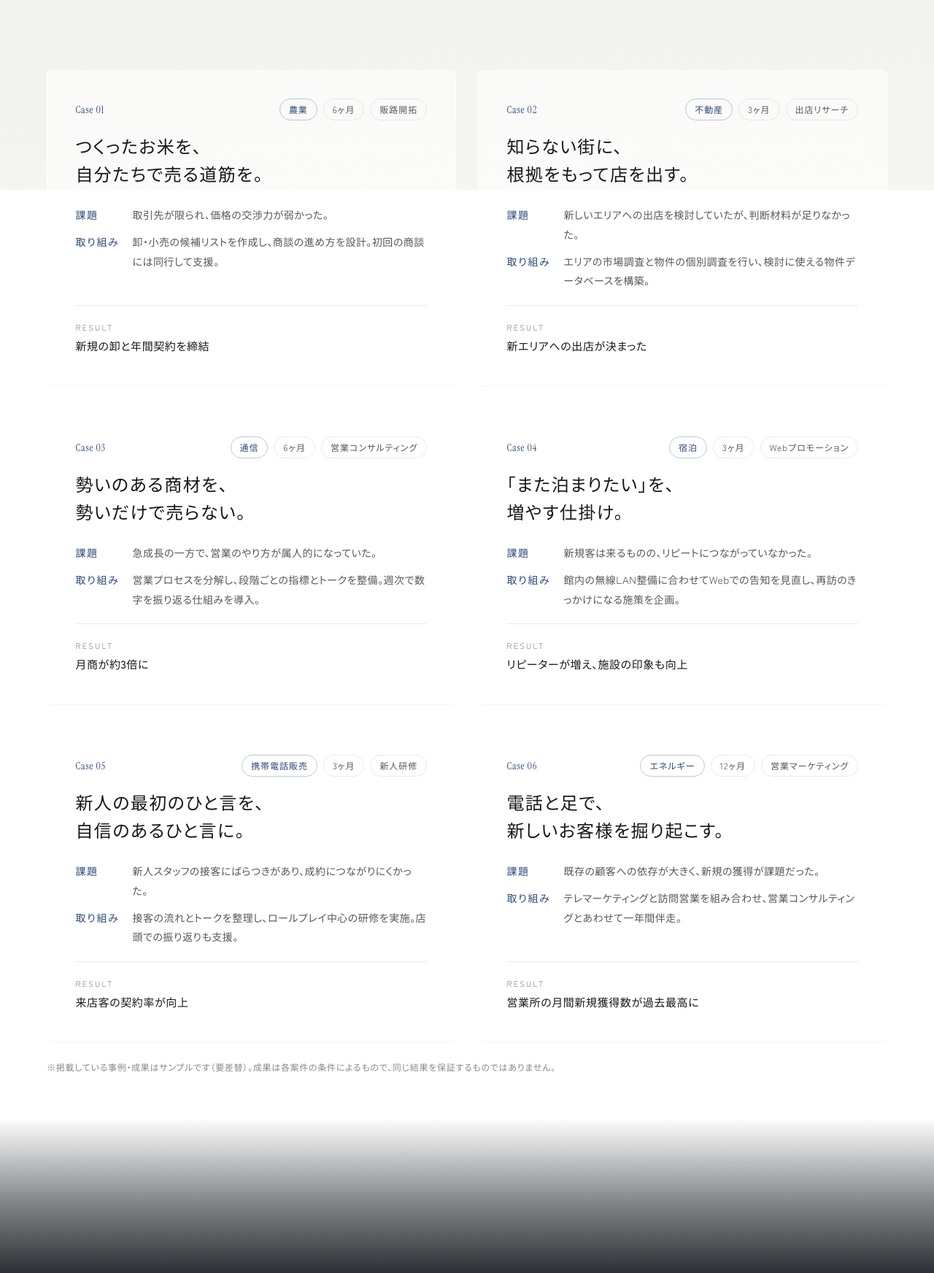
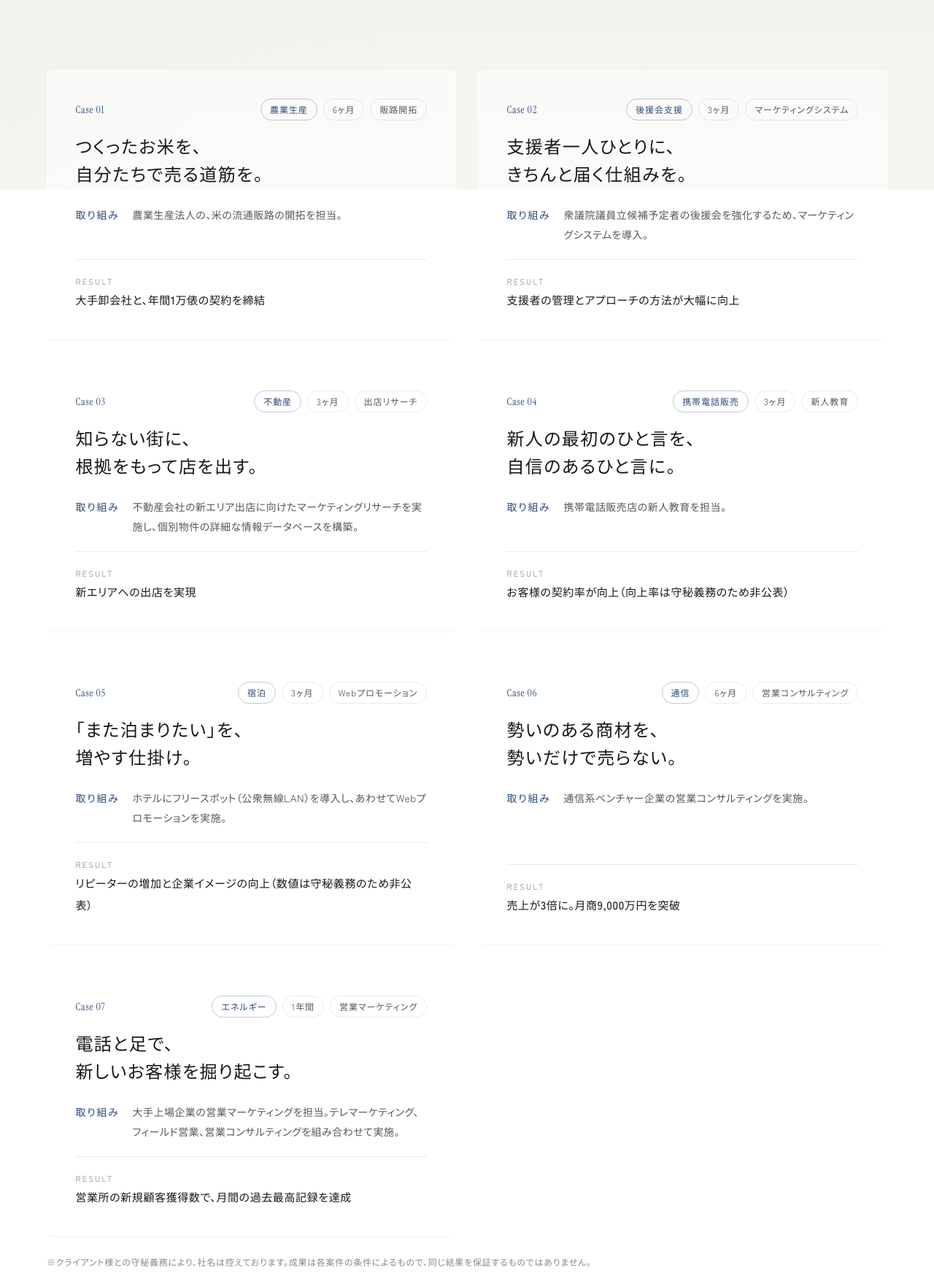
Before and after one commit to fujikurakenjiwork-beep/marketing-consulting-hp, a plain HTML site: page works.html in a window 1280 px wide. Shown: the part 540-2284 px from the top of the page at 73% size. Drawn offline with Linux system fonts and the light colour scheme.

Commit message:
Use real case studies and prices from the current site
Seven anonymized cases and the published price list; top-page stats now come from real data.

Co-Authored-By: Claude Opus 5.5 <noreply@anthropic.com>

```diff
--- a/works.html
+++ b/works.html
@@ -5,14 +5,14 @@
 <meta name="viewport" content="width=device-width, initial-scale=1">
 <script>document.documentElement.classList.add('js')</script>
 <title>導入事例｜K.OTSUKA</title>
-<meta name="description" content="農業・不動産・通信・宿泊・小売・エネルギーなど、業種を問わず取り組んできた販路開拓・営業コンサルティング・テレマーケティングの導入事例。">
+<meta name="description" content="農業・後援会支援・不動産・携帯電話販売・宿泊・通信・エネルギー。業種を問わず取り組んできた販路開拓・営業コンサルティング・テレマーケティングの導入事例。">
 <!-- 要差替: サンプル公開中は検索除外。本番公開時にこの行を削除 -->
 <meta name="robots" content="noindex, nofollow">
 <link rel="canonical" href="https://fujikurakenjiwork-beep.github.io/marketing-consulting-hp/works.html">
 <meta property="og:type" content="article">
 <meta property="og:site_name" content="K.OTSUKA">
 <meta property="og:title" content="導入事例｜K.OTSUKA">
-<meta property="og:description" content="農業・不動産・通信・宿泊・小売・エネルギーなど、業種を問わず取り組んできた販路開拓・営業コンサルティング・テレマーケティングの導入事例。">
+<meta property="og:description" content="農業・後援会支援・不動産・携帯電話販売・宿泊・通信・エネルギー。業種を問わず取り組んできた販路開拓・営業コンサルティング・テレマーケティングの導入事例。">
 <meta property="og:url" content="https://fujikurakenjiwork-beep.github.io/marketing-consulting-hp/works.html">
 <link rel="icon" href="favicon.svg" type="image/svg+xml">
 <link rel="preconnect" href="https://fonts.googleapis.com">
@@ -68,46 +68,51 @@
 
 <section id="cases" style="padding-top:clamp(48px,6vw,80px)">
   <div class="inner">
-    <!-- 要差替: 事例はすべてサンプル -->
     <div class="grid grid--2 stagger">
       <article class="card case" id="case-01" style="--i:0">
-        <div class="case-meta"><span class="num">Case 01</span><span class="tags"><span class="tag">農業</span><span class="tag tag--plain">6ヶ月</span><span class="tag tag--plain">販路開拓</span></span></div>
+        <div class="case-meta"><span class="num">Case 01</span><span class="tags"><span class="tag">農業生産</span><span class="tag tag--plain">6ヶ月</span><span class="tag tag--plain">販路開拓</span></span></div>
         <h3 class="h3">つくったお米を、<br>自分たちで売る道筋を。</h3>
-        <dl><dt>課題</dt><dd>取引先が限られ、価格の交渉力が弱かった。</dd><dt>取り組み</dt><dd>卸・小売の候補リストを作成し、商談の進め方を設計。初回の商談には同行して支援。</dd></dl>
-        <p class="result"><small>RESULT</small>新規の卸と年間契約を締結</p>
+        <dl><dt>取り組み</dt><dd>農業生産法人の、米の流通販路の開拓を担当。</dd></dl>
+        <p class="result"><small>RESULT</small>大手卸会社と、年間1万俵の契約を締結</p>
       </article>
       <article class="card case" id="case-02" style="--i:1">
-        <div class="case-meta"><span class="num">Case 02</span><span class="tags"><span class="tag">不動産</span><span class="tag tag--plain">3ヶ月</span><span class="tag tag--plain">出店リサーチ</span></span></div>
-        <h3 class="h3">知らない街に、<br>根拠をもって店を出す。</h3>
-        <dl><dt>課題</dt><dd>新しいエリアへの出店を検討していたが、判断材料が足りなかった。</dd><dt>取り組み</dt><dd>エリアの市場調査と物件の個別調査を行い、検討に使える物件データベースを構築。</dd></dl>
-        <p class="result"><small>RESULT</small>新エリアへの出店が決まった</p>
+        <div class="case-meta"><span class="num">Case 02</span><span class="tags"><span class="tag">後援会支援</span><span class="tag tag--plain">3ヶ月</span><span class="tag tag--plain">マーケティングシステム</span></span></div>
+        <h3 class="h3">支援者一人ひとりに、<br>きちんと届く仕組みを。</h3>
+        <dl><dt>取り組み</dt><dd>衆議院議員立候補予定者の後援会を強化するため、マーケティングシステムを導入。</dd></dl>
+        <p class="result"><small>RESULT</small>支援者の管理とアプローチの方法が大幅に向上</p>
       </article>
       <article class="card case" id="case-03" style="--i:0">
-        <div class="case-meta"><span class="num">Case 03</span><span class="tags"><span class="tag">通信</span><span class="tag tag--plain">6ヶ月</span><span class="tag tag--plain">営業コンサルティング</span></span></div>
-        <h3 class="h3">勢いのある商材を、<br>勢いだけで売らない。</h3>
-        <dl><dt>課題</dt><dd>急成長の一方で、営業のやり方が属人的になっていた。</dd><dt>取り組み</dt><dd>営業プロセスを分解し、段階ごとの指標とトークを整備。週次で数字を振り返る仕組みを導入。</dd></dl>
-        <p class="result"><small>RESULT</small>月商が約3倍に</p>
+        <div class="case-meta"><span class="num">Case 03</span><span class="tags"><span class="tag">不動産</span><span class="tag tag--plain">3ヶ月</span><span class="tag tag--plain">出店リサーチ</span></span></div>
+        <h3 class="h3">知らない街に、<br>根拠をもって店を出す。</h3>
+        <dl><dt>取り組み</dt><dd>不動産会社の新エリア出店に向けたマーケティングリサーチを実施し、個別物件の詳細な情報データベースを構築。</dd></dl>
+        <p class="result"><small>RESULT</small>新エリアへの出店を実現</p>
       </article>
       <article class="card case" id="case-04" style="--i:1">
-        <div class="case-meta"><span class="num">Case 04</span><span class="tags"><span class="tag">宿泊</span><span class="tag tag--plain">3ヶ月</span><span class="tag tag--plain">Webプロモーション</span></span></div>
-        <h3 class="h3">「また泊まりたい」を、<br>増やす仕掛け。</h3>
-        <dl><dt>課題</dt><dd>新規客は来るものの、リピートにつながっていなかった。</dd><dt>取り組み</dt><dd>館内の無線LAN整備に合わせてWebでの告知を見直し、再訪のきっかけになる施策を企画。</dd></dl>
-        <p class="result"><small>RESULT</small>リピーターが増え、施設の印象も向上</p>
+        <div class="case-meta"><span class="num">Case 04</span><span class="tags"><span class="tag">携帯電話販売</span><span class="tag tag--plain">3ヶ月</span><span class="tag tag--plain">新人教育</span></span></div>
+        <h3 class="h3">新人の最初のひと言を、<br>自信のあるひと言に。</h3>
+        <dl><dt>取り組み</dt><dd>携帯電話販売店の新人教育を担当。</dd></dl>
+        <p class="result"><small>RESULT</small>お客様の契約率が向上（向上率は守秘義務のため非公表）</p>
       </article>
       <article class="card case" id="case-05" style="--i:0">
-        <div class="case-meta"><span class="num">Case 05</span><span class="tags"><span class="tag">携帯電話販売</span><span class="tag tag--plain">3ヶ月</span><span class="tag tag--plain">新人研修</span></span></div>
-        <h3 class="h3">新人の最初のひと言を、<br>自信のあるひと言に。</h3>
-        <dl><dt>課題</dt><dd>新人スタッフの接客にばらつきがあり、成約につながりにくかった。</dd><dt>取り組み</dt><dd>接客の流れとトークを整理し、ロールプレイ中心の研修を実施。店頭での振り返りも支援。</dd></dl>
-        <p class="result"><small>RESULT</small>来店客の契約率が向上</p>
+        <div class="case-meta"><span class="num">Case 05</span><span class="tags"><span class="tag">宿泊</span><span class="tag tag--plain">3ヶ月</span><span class="tag tag--plain">Webプロモーション</span></span></div>
+        <h3 class="h3">「また泊まりたい」を、<br>増やす仕掛け。</h3>
+        <dl><dt>取り組み</dt><dd>ホテルにフリースポット（公衆無線LAN）を導入し、あわせてWebプロモーションを実施。</dd></dl>
+        <p class="result"><small>RESULT</small>リピーターの増加と企業イメージの向上（数値は守秘義務のため非公表）</p>
       </article>
       <article class="card case" id="case-06" style="--i:1">
-        <div class="case-meta"><span class="num">Case 06</span><span class="tags"><span class="tag">エネルギー</span><span class="tag tag--plain">12ヶ月</span><span class="tag tag--plain">営業マーケティング</span></span></div>
+        <div class="case-meta"><span class="num">Case 06</span><span class="tags"><span class="tag">通信</span><span class="tag tag--plain">6ヶ月</span><span class="tag tag--plain">営業コンサルティング</span></span></div>
+        <h3 class="h3">勢いのある商材を、<br>勢いだけで売らない。</h3>
+        <dl><dt>取り組み</dt><dd>通信系ベンチャー企業の営業コンサルティングを実施。</dd></dl>
+        <p class="result"><small>RESULT</small>売上が3倍に。月商9,000万円を突破</p>
+      </article>
+      <article class="card case" id="case-07" style="--i:0">
+        <div class="case-meta"><span class="num">Case 07</span><span class="tags"><span class="tag">エネルギー</span><span class="tag tag--plain">1年間</span><span class="tag tag--plain">営業マーケティング</span></span></div>
         <h3 class="h3">電話と足で、<br>新しいお客様を掘り起こす。</h3>
-        <dl><dt>課題</dt><dd>既存の顧客への依存が大きく、新規の獲得が課題だった。</dd><dt>取り組み</dt><dd>テレマーケティングと訪問営業を組み合わせ、営業コンサルティングとあわせて一年間伴走。</dd></dl>
-        <p class="result"><small>RESULT</small>営業所の月間新規獲得数が過去最高に</p>
+        <dl><dt>取り組み</dt><dd>大手上場企業の営業マーケティングを担当。テレマーケティング、フィールド営業、営業コンサルティングを組み合わせて実施。</dd></dl>
+        <p class="result"><small>RESULT</small>営業所の新規顧客獲得数で、月間の過去最高記録を達成</p>
       </article>
     </div>
-    <p class="note">※掲載している事例・成果はサンプルです（要差替）。成果は各案件の条件によるもので、同じ結果を保証するものではありません。</p>
+    <p class="note">※クライアント様との守秘義務により、社名は控えております。成果は各案件の条件によるもので、同じ結果を保証するものではありません。</p>
   </div>
 </section>
 
@@ -137,7 +142,7 @@
     </nav>
   </div>
   <div class="footer-bottom">
-    <p>※本サイトはリニューアル案です。料金・導入事例・一部の数値・お知らせはサンプルです（要差替）。</p>
+    <p>※本サイトはリニューアル案です。お知らせはサンプルです（要差替）。</p>
     <p>© <span class="js-year">2026</span> K.OTSUKA</p>
   </div>
 </footer>
```
Also changed, not shown: about.html (+1 -1 lines), company.html (+1 -1 lines), contact.html (+2 -2 lines), index.html (+12 -14 lines), privacy.html (+1 -1 lines), service.html (+23 -20 lines), thanks.html (+2 -2 lines), 1 other file.
